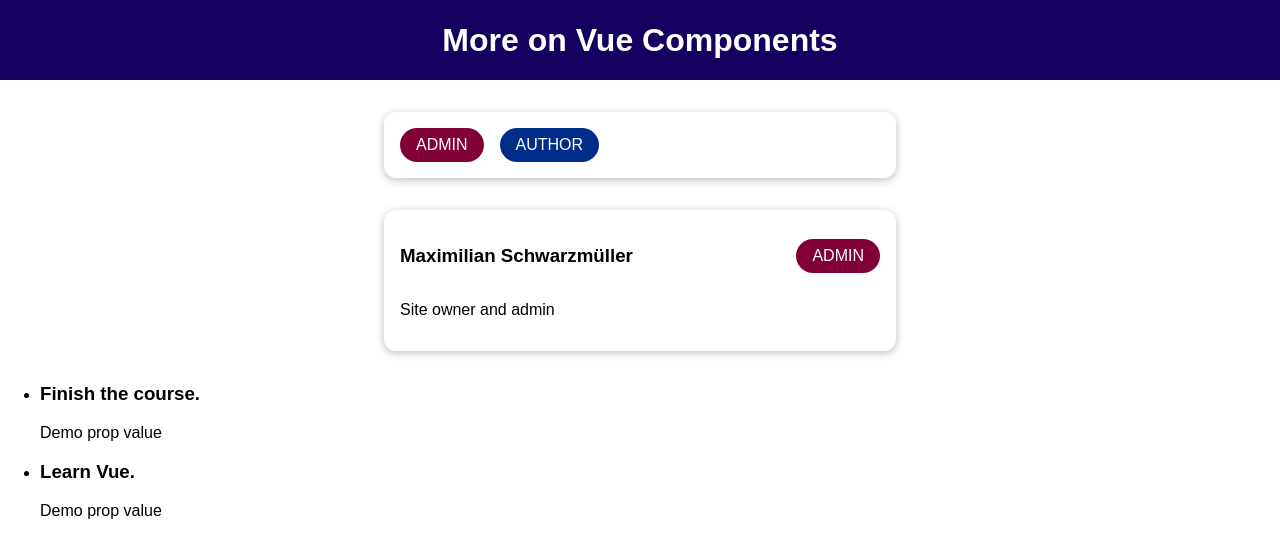
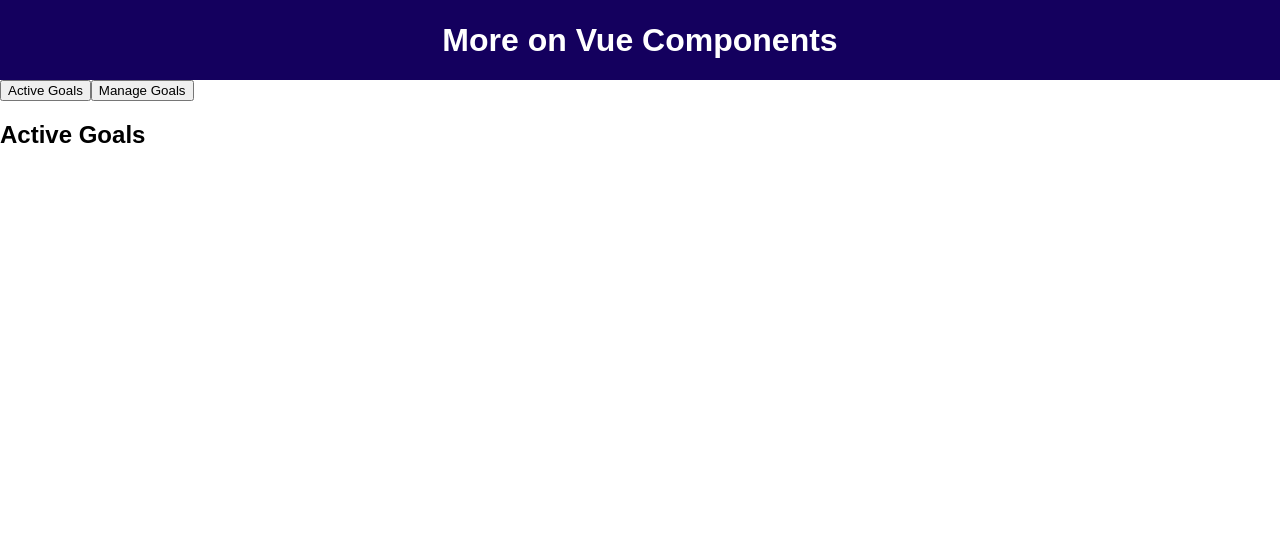
Before and after one commit to AlexL70/vue-the-complete-guide, a Vue app in the folder l109-diving-deeper-into-components/: page / in a window 1280 px wide. Shown: the top 558 px of the page. Built offline with nearby package versions, Linux system fonts and the light colour scheme.

Commit message:
117. Dynamic Components

```diff
--- a/l109-diving-deeper-into-components/src/App.vue
+++ b/l109-diving-deeper-into-components/src/App.vue
@@ -1,28 +1,34 @@
 <template>
   <div>
     <TheHeader />
+    <button @click="setSelectedComponent('active-goals')">Active Goals</button>
+    <button @click="setSelectedComponent('manage-goals')">Manage Goals</button>
+    <component :is="selectedComponent"></component>
     <!--the-header></!--the-header-->
-    <badge-list></badge-list>
+    <!--badge-list></badge-list>
     <user-info :full-name="activeUser.name" :info-text="activeUser.description" :role="activeUser.role"></user-info>
-    <course-goals>
-      <!-- for default slot, template here is not necessary; #default attribute
+    <course-goals-->
+    <!-- for default slot, template here is not necessary; #default attribute
       could have been just used on parent (<course-goal>) element -->
-      <template #default="slotProps">
+    <!--template #default="slotProps">
         <h3>{{ slotProps.item }}</h3>
         <p>{{ slotProps.anotherProp }}</p>
       </template>
-    </course-goals>
+    </course-goals-->
   </div>
 </template>
 
 <script>
 import TheHeader from "./components/TheHeader.vue";
-import BadgeList from './components/BadgeList.vue';
-import UserInfo from './components/UserInfo.vue';
-import CourseGoals from "./components/CourseGoals.vue";
+//import BadgeList from './components/BadgeList.vue';
+//import UserInfo from './components/UserInfo.vue';
+//import CourseGoals from "./components/CourseGoals.vue";
+import ActiveGoals from "./components/ActiveGoals.vue";
+import ManageGoals from "./components/ManageGoals.vue";
 export default {
   data() {
     return {
+      selectedComponent: "active-goals",
       activeUser: {
         name: 'Maximilian Schwarzmüller',
         description: 'Site owner and admin',
@@ -30,8 +36,15 @@ export default {
       },
     };
   },
+  methods: {
+    setSelectedComponent(component) {
+      this.selectedComponent = component;
+    }
+  },
   components: {
-    TheHeader, UserInfo, BadgeList, CourseGoals,
+    TheHeader,
+    //UserInfo, BadgeList, CourseGoals,
+    ManageGoals, ActiveGoals
   },
 };
 </script>
--- /dev/null
+++ b/l109-diving-deeper-into-components/src/components/ActiveGoals.vue
@@ -0,0 +1,3 @@
+<template>
+    <h2>Active Goals</h2>
+</template>
--- /dev/null
+++ b/l109-diving-deeper-into-components/src/components/ManageGoals.vue
@@ -0,0 +1,3 @@
+<template>
+    <h2>Manage Goals</h2>
+</template>
```
